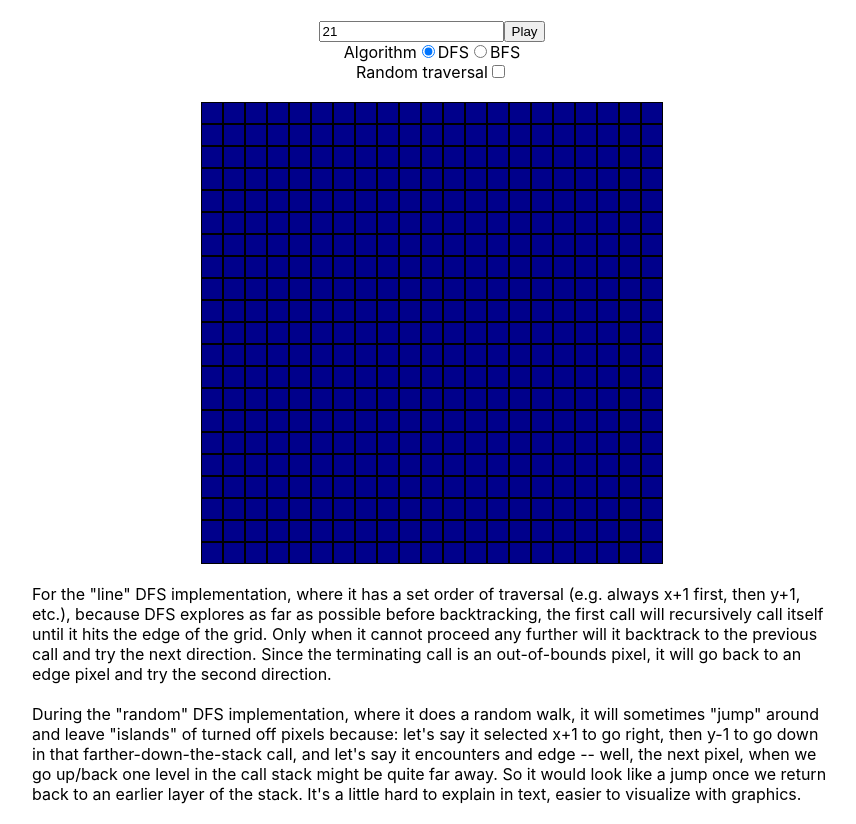
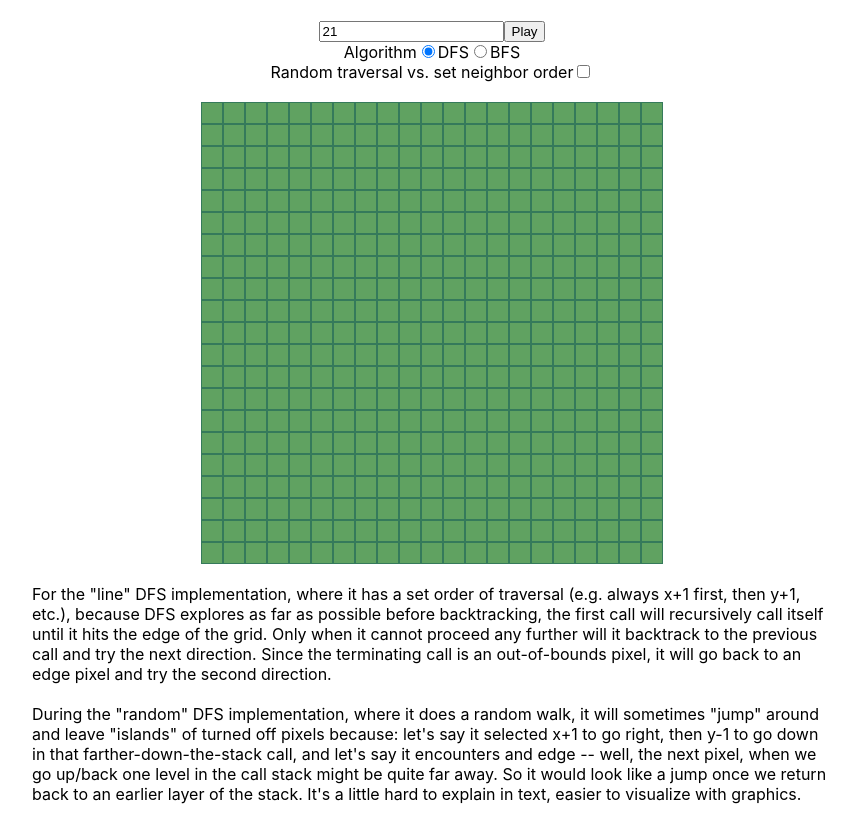
Before and after one commit to aaronshaver/visualize-dfs-bfs-react, a React (Create React App) app: page / in a window 1280 px wide. Shown: the whole page, without its empty margins (208-1064 px from the left). Built offline with nearby package versions, Linux system fonts and the light colour scheme.

Commit message:
start on custom colors; tweak control text for random checkbox

```diff
--- a/src/components/Controls.js
+++ b/src/components/Controls.js
@@ -19,7 +19,7 @@ const Controls = ({ handleGridChange, handleAlgoChange, handlePlay, gridSize, al
       </label>
       <br />
       <label>
-        Random traversal
+        Random traversal vs. set neighbor order
         <input type="checkbox" checked={isRandom} onChange={() => setIsRandom(!isRandom)} />
         <br />
       </label>
--- a/src/components/Grid.js
+++ b/src/components/Grid.js
@@ -4,7 +4,7 @@ const Grid = ({ gridArray }) => {
     for (let i = 0; i < gridArray.length; i++) {
       const row = [];
       for (let j = 0; j < gridArray[i].length; j++) {
-        const color = gridArray[i][j] ? 'lightblue' : 'darkblue';
+        const color = gridArray[i][j] ? '#98C74E' : '#60A261';
         row.push(
           <div
             key={`${i}-${j}`}
@@ -12,7 +12,7 @@ const Grid = ({ gridArray }) => {
               width: '20px',
               height: '20px',
               backgroundColor: color,
-              border: '1px solid black',
+              border: '1px solid #357A5B',
             }}
           ></div>
         );
```
